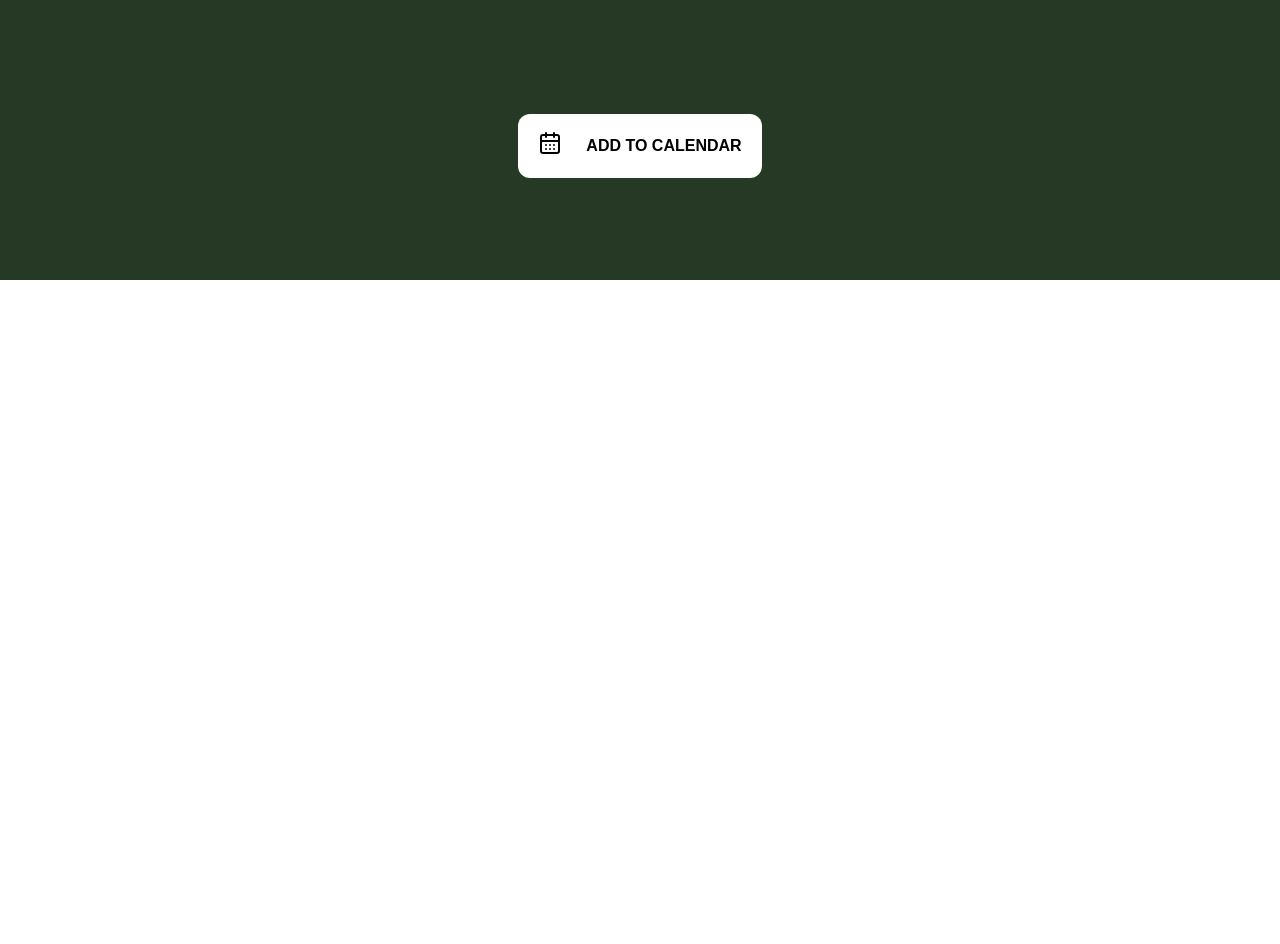
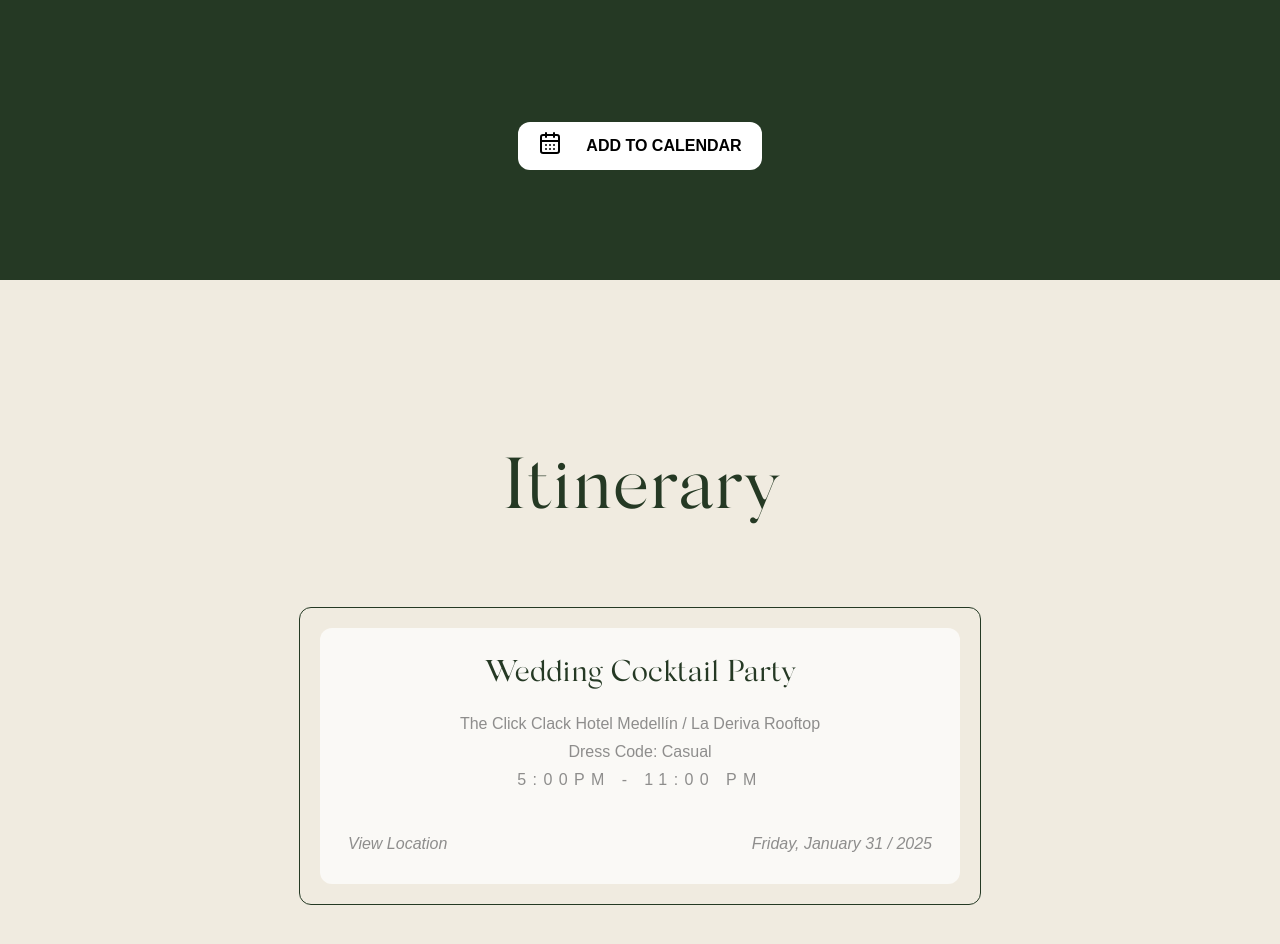
Before and after one commit to BBPH-wedding/BBPH-wedding-Frontend, a Next.js app: page / in a window 1280 px wide. Shown: the part 1880-2824 px from the top of the page. Before the commit the page ends 2160 px from the top, so only its background shows below. Built offline with nearby package versions, Linux system fonts and the light colour scheme.

Commit message:
Arreglo de textos

```diff
--- a/src/app/layout.tsx
+++ b/src/app/layout.tsx
@@ -1,5 +1,4 @@
 import type { Metadata } from "next";
-import localFont from "next/font/local";
 import "./globals.css";
 
 
--- a/src/app/page.tsx
+++ b/src/app/page.tsx
@@ -2,6 +2,7 @@ import Navbar from "@/components/Navbar";
 import Calendar from "@/sections/calendar/page";
 import Hero from "@/sections/hero/page";
 import History from "@/sections/history/page";
+import Itinerary from "@/sections/itinerary/page";
 
 export default function Home() {
   return (
@@ -10,6 +11,7 @@ export default function Home() {
       <Hero />
       <History />
       <Calendar />
+      <Itinerary/>
     </>
   );
 }
--- /dev/null
+++ b/src/components/ContainerText.tsx
@@ -0,0 +1,19 @@
+interface ContainerTextProps {
+  h?: string;
+  w?: string;
+  children?: React.ReactNode;
+}
+
+const ContainerText: React.FC<ContainerTextProps> = ({ h, w, children}) => {
+  return (
+<>
+<div className="flex items-center justify-center w-auto h-auto p-5 border border-primaryGreen rounded-xl">
+ <div className={`${w ? w : ""} ${h ? h : ""} bg-white/70 rounded-xl`}>
+    {children}
+ </div>
+</div>
+</>
+  );
+};
+
+export default ContainerText;
--- /dev/null
+++ b/src/components/Titles.tsx
@@ -0,0 +1,21 @@
+interface TitleWithContentProps {
+  title: string;
+  color?: string;
+  size?: 'small' | 'large'
+}
+
+const Titles: React.FC<TitleWithContentProps> = ({ title, color, size = 'large' }) => {
+
+    const sizeClasses = {
+      small: 'text-2xl lg:text-3xl',
+      large: 'text-5xl lg:text-7xl',
+    };
+
+    return (
+      <h1 className={`font-[silk] ${sizeClasses[size]} ${color || ""}`}>
+        {title}
+      </h1>
+    );
+  };
+
+export default Titles;
--- a/src/sections/calendar/page.tsx
+++ b/src/sections/calendar/page.tsx
@@ -1,5 +1,6 @@
 "use client";
 
+import Titles from "@/components/Titles";
 import { CalendarDays } from "lucide-react";
 import { useState, useEffect } from "react";
 
@@ -33,11 +34,18 @@ const Calendar = () => {
     return () => clearInterval(timer);
   }, []);
 
+  const handleCalendarRedirect = () => {
+    window.open(
+      "https://calendar.google.com/calendar/u/0/r/eventedit?dates=20250201T000000Z/20250201T235959Z&text=Wedding+Party+of+Bekky+%26+Nicolas&details=Join+us+to+celebrate+the+love+of+Bekky+and+Nicolas.+Dress+code%3A+formal+attire+and+get+ready+for+a+night+of+dancing%2C+laughter%2C+and+unforgettable+memories.",
+      "_blank"
+    );
+  };
+
   return (
-    <section className="h-[50rem] bg-[#253924] flex flex-col items-center justify-center text-center">
+    <section className="h-[50rem] bg-primaryGreen flex flex-col items-center justify-center text-center">
       <div className="mx-[1rem]">
         <div>
-          <h1 className="font-[silk] text-5xl lg:text-7xl">Our Day</h1>
+          <Titles title="Our Day" />
           <p className="mt-5 text-xl">Saturday, February 1st, 2025</p>
         </div>
 
@@ -80,7 +88,10 @@ const Calendar = () => {
         </div>
 
         <div className="flex justify-center">
-          <button className="flex p-5 mt-40 text-black bg-white rounded-xl  hover:bg-[#F0EBE0] transition-all duration-300 font-semibold">
+          <button
+            className="flex px-5 py-3 mt-40 text-black bg-white rounded-xl  hover:bg-[#F0EBE0] transition-all duration-300 font-semibold"
+            onClick={handleCalendarRedirect}
+          >
             <CalendarDays className="mr-6 mt-[-3px]" />
             ADD TO CALENDAR
           </button>
--- /dev/null
+++ b/src/sections/itinerary/page.tsx
@@ -0,0 +1,39 @@
+import ContainerText from "@/components/ContainerText";
+import Titles from "@/components/Titles";
+
+const Itinerary = () => {
+  return (
+    <section className="h-[50rem] bg-[#F0EBE0] flex flex-col items-center justify-center text-center px-5">
+      <div>
+        <Titles title="Itinerary" color="text-primaryGreen" size="large" />
+      </div>
+      <div className="mt-20">
+        <ContainerText w="w-auto md:min-w-[50vw]" h="h-dhv">
+          <div className="mx-7 my-7">
+            <div>
+              <Titles
+                title="Wedding Cocktail Party"
+                color="text-primaryGreen"
+                size="small"
+              />
+              <div className="flex flex-col gap-1 mt-5 text-primary/70">
+                <p className="">
+                  The Click Clack Hotel Medellín / La Deriva Rooftop
+                </p>
+                <p>Dress Code: Casual</p>
+                <p className="tracking-[0.4rem]">5:00PM - 11:00 PM</p>
+              </div>
+            </div>
+
+            <div className="flex justify-between w-full mt-10 italic text-primary/70">
+              <div className="">View Location</div>
+              <div className="">Friday, January 31 / 2025</div>
+            </div>
+          </div>
+        </ContainerText>
+      </div>
+    </section>
+  );
+};
+
+export default Itinerary;
--- a/tailwind.config.ts
+++ b/tailwind.config.ts
@@ -13,6 +13,7 @@ const config: Config = {
         background: "var(--background)",
         foreground: "var(--foreground)",
         primary: "#606060",
+        primaryGreen:"#253924"
       },
     },
   },
```
Also changed, not shown: src/sections/history/page.tsx (line endings or trailing spaces).
